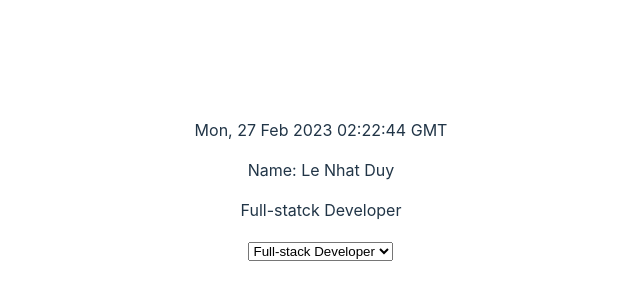
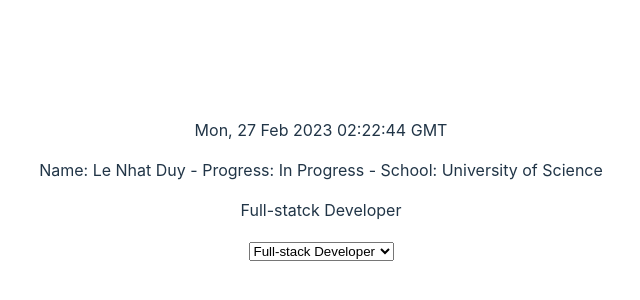
Before and after one commit to rayleigh420/ReactTS_Basic, a React (Vite) app: page /one in a window 1280 px wide. Shown: the part 218-518 px from the top of the page, without its empty margins (319-959 px from the left). Built offline with nearby package versions, Linux system fonts and the light colour scheme.

Commit message:
Complete props parents to childrens

```diff
--- a/src/components/Message.tsx
+++ b/src/components/Message.tsx
@@ -1,14 +1,14 @@
 import { ChangeEvent, useState } from "react"
 import { IInfo } from "../pages/Page_one"
 
-const Message = ({ name }: { name: string }) => {
+const Message = ({ info }: { info: IInfo }) => {
     const [message, setMessage] = useState<string>('Full-statck Developer')
 
     const changeOption = (e: ChangeEvent<{ value: unknown }>) => setMessage(e.target.value as string)
 
     return (
         <>
-            <p>Name: {name}</p>
+            <p>Name: {info.name} - Progress: {info.progress} - School: {info.school}</p>
             <p>{message}</p>
             <select onChange={changeOption}>
                 <option>Full-stack Developer</option>
--- a/src/pages/Page_one.tsx
+++ b/src/pages/Page_one.tsx
@@ -9,17 +9,17 @@ export type IInfo = {
 }
 
 const Page_one = () => {
-    // const info: IInfo = {
-    //     name: 'Le Nhat Duy',
-    //     progress: 'In Progress',
-    //     school: 'University of Science'
-    // }
-    const name: string = "Le Nhat Duy"
+    const info = {
+        name: 'Le Nhat Duy',
+        progress: 'In Progress',
+        school: 'University of Science'
+    }
+    // const name: string = "Le Nhat Duy"
 
     return (
         <>
             <Clock />
-            <Message name={name} />
+            <Message info={info} />
         </>
     )
 }
```
